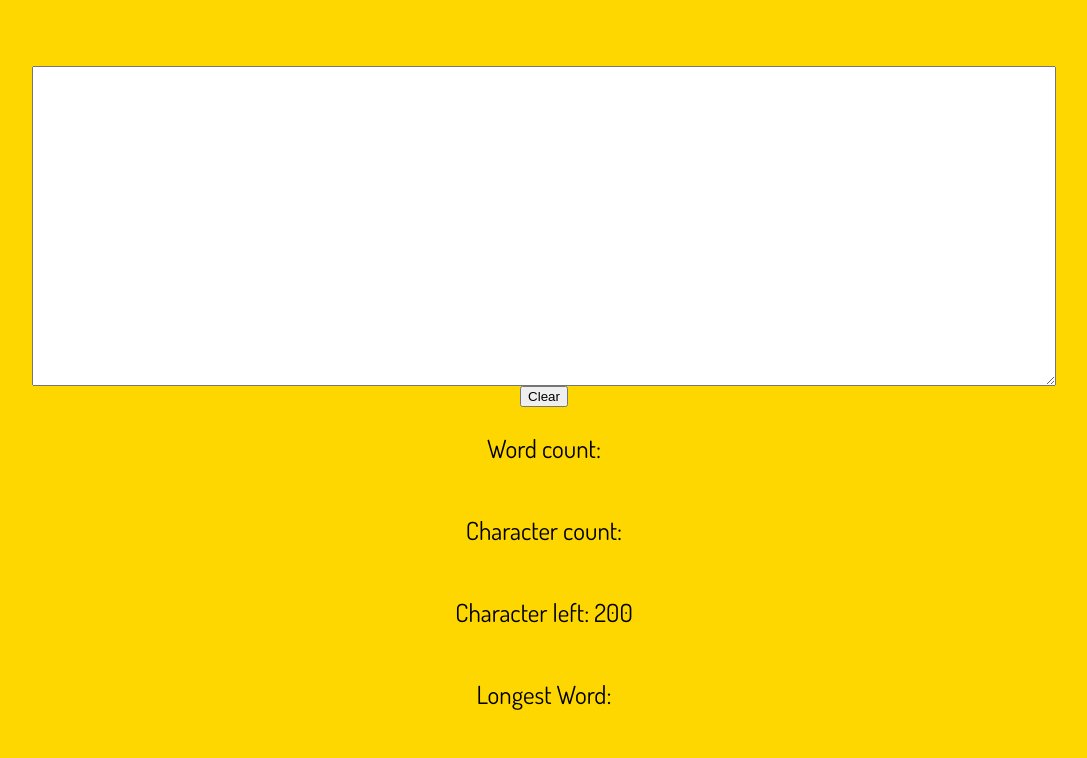
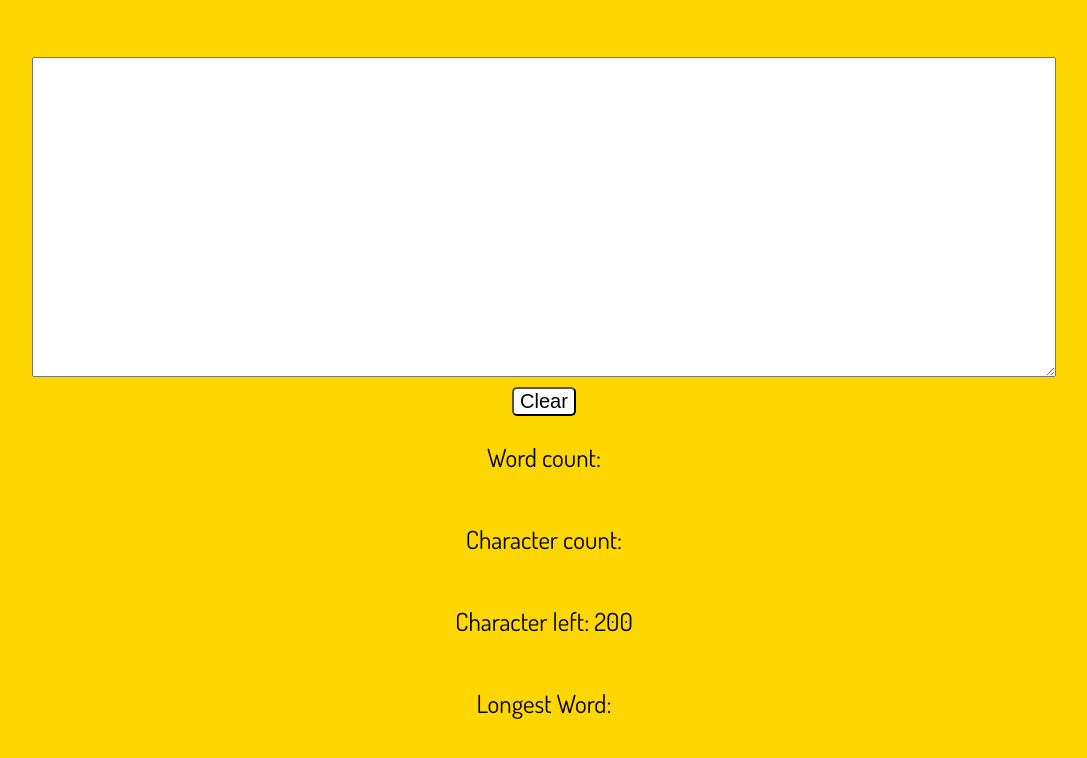
Before and after one commit to ayushkr7/Web-Dev-Challenges, a plain HTML site: page index.html in a window 1280 px wide. Shown: the whole page, without its empty margins (96-1183 px from the left). Drawn offline with Linux system fonts and the light colour scheme.

Commit message:
Update style.css

```diff
--- a/style.css
+++ b/style.css
@@ -28,3 +28,10 @@ textarea {
   width: 80%;
   font-size: 20px;
 }
+
+input{
+  font-size: 20px;
+  margin-top: 10px;
+  border-radius: 5px;
+  background: white;
+}
```
